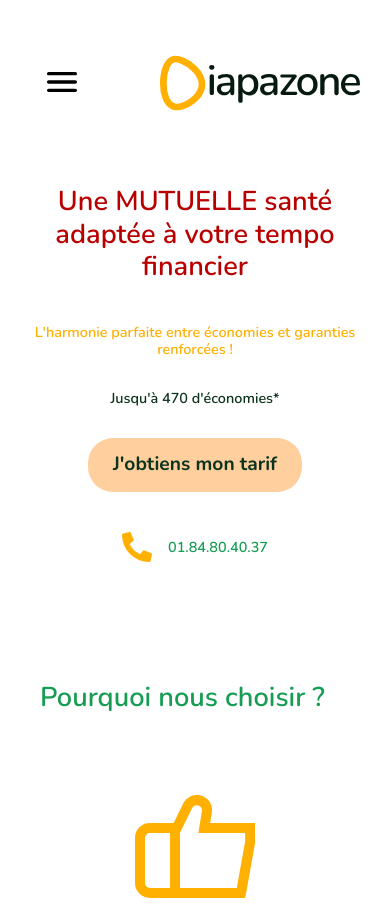
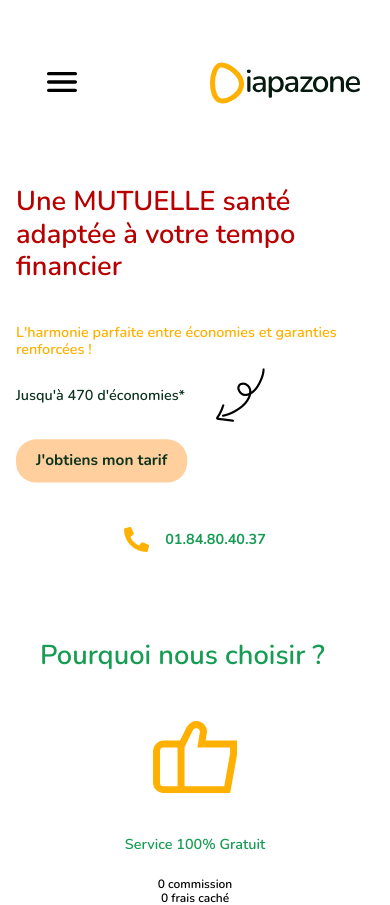
Before and after one commit to Mehdi-123/Diapazone, a React (Create React App) app: page /accueil in a window 390 px wide. Shown: the top 905 px of the page. Built offline with nearby package versions, Linux system fonts and the light colour scheme.

Commit message:
responsivity for mobile

```diff
--- a/src/containers/Home/index.js
+++ b/src/containers/Home/index.js
@@ -312,14 +312,14 @@
             pt: { phone: 2, xxxs: 5, xxs: 10 },
             maxWidth: "2200px",
             mx: "auto",
-            pb: 10,
+            pb: 6,
           }}
         >
           <Grid item xs={12}>
             <Box>
               <Typography
                 sx={{
-                  textAlign: { phone: "center", xxxs: "center", xxs: "left" },
+                  textAlign: "left",
                 }}
                 variant="h2"
                 className="red bold"
@@ -329,32 +329,43 @@
               <Typography
                 sx={{
                   mt: 5,
-                  textAlign: { phone: "center", xxxs: "center", xxs: "left" },
+                  textAlign: "left",
                 }}
                 variant="h3"
                 className="primary bold"
               >
                 L'harmonie parfaite entre économies et garanties renforcées !
               </Typography>
+              <Box
+                sx={{ display: "flex", alignItems: "center", mt: 1, gap: 3 }}
+              >
                 <Typography
                   sx={{
-                  textAlign: { phone: "center", xxxs: "center", xxs: "left" },
-                  mt: 4,
+                    textAlign: "left",
                   }}
                   variant="h3"
                   className="black bold"
                 >
                   Jusqu'à 470 d'économies*
                 </Typography>
+                <img src={ArrowGif} alt="arrow" width={60} />
+              </Box>
               <Box
                 sx={{
-                  mt: 4,
-                  display: "flex",
-                  justifyContent: "center",
+                  mt: 1,
                 }}
               >
                 <Link to="/formulaire" style={{ textDecoration: "none" }}>
-                  <Button>J'obtiens mon tarif</Button>
+                  <Button
+                    sx={{
+                      transform: {
+                        phone: "translateX(-10%) scale(0.8)",
+                        xxxs: "translateX(0) scale(1)",
+                      },
+                    }}
+                  >
+                    J'obtiens mon tarif
+                  </Button>
                 </Link>
               </Box>
             </Box>
@@ -383,8 +394,12 @@
                   gap: 2,
                 }}
               >
-                <PhoneIcon style={{ width: 30, height: 30 }} />
-                <Typography variant="h3" className="bold secondary">
+                <PhoneIcon style={{ width: 25, height: 25 }} />
+                <Typography
+                  variant="h3"
+                  className="secondary"
+                  sx={{ fontWeight: "bold" }}
+                >
                   <a
                     href="tel:01.84.80.40.37"
                     style={{ textDecoration: "none", color: "inherit" }}
@@ -408,16 +423,32 @@
       >
         <GreenTitle title="Pourquoi nous choisir ?" />
         <Grid
-          mt={10}
           textAlign="center"
           alignItems="center"
           justifyContent="space-evenly"
           container
-          gap={3}
+          gap={0.2}
         >
           {reasonsToChoose.map((reason, index) => (
-            <Grid key={index} sx={{ mb: { phone: 2, xxxs: 0 } }}>
-              <Box>{reason.icon}</Box>
+            <Grid
+              key={index}
+              sx={{ mt: { phone: 4, xxxs: 10 } }}
+              phone={12}
+              xxxs={5}
+              xxs={3}
+            >
+              <Box
+                sx={{
+                  transform: {
+                    xs: "scale(1)",
+                    xxs: "scale(0.9)",
+                    xxxs: "scale(1.1)",
+                    phone: "scale(0.7)",
+                  },
+                }}
+              >
+                {reason.icon}
+              </Box>
               <Typography my={3} variant="h3" className="secondary bold">
                 {reason.title}
               </Typography>
@@ -440,7 +471,7 @@
                 textAlign: { phone: "center", xxxs: "none" },
               }}
             >
-              <GreenTitle title="On s'occupe de tout !" />
+              <GreenTitle title="On s'occupe de tout!" />
             </Grid>
             <Grid
               item
--- a/src/containers/Home/wrapper.js
+++ b/src/containers/Home/wrapper.js
@@ -161,6 +161,27 @@
       }
     }
   }
+  @media (max-width: 540px) {
+    .slider-box-container {
+      .text-container {
+        transform: translate(-52%, -45%);
+        .feedback-text {
+          max-width: 60% !important;
+          font-size: 0.7em;
+        }
+      }
+    }
+  }
+  @media (max-width: 350px) {
+    .slider-box-container {
+      .text-container {
+        .feedback-text {
+          max-width: 60% !important;
+          font-size: 0.6em;
+        }
+      }
+    }
+  }
 `;
 
 export default Wrapper;
--- a/src/index.scss
+++ b/src/index.scss
@@ -220,7 +220,7 @@
 
 @media (max-width: 720px) {
   .logo-size {
-    width: 200px;
+    width: 150px;
     height: 60px;
   }
   body {
@@ -240,6 +240,9 @@
     font-size: 20px !important;
     font-weight: 700 !important;
   }
+  .bold {
+    font-weight: 600 !important;
+  }
 }
 
 @media (max-width: 410px) {
--- a/src/theme.js
+++ b/src/theme.js
@@ -13,7 +13,7 @@
       fontSize: "0.9em",
     },
     h4: {
-      fontSize: ".6em",
+      fontSize: ".75em",
     },
     h5: {
       fontSize: ".5em",
```
Lines whose indentation alone changed are shown as unchanged.
